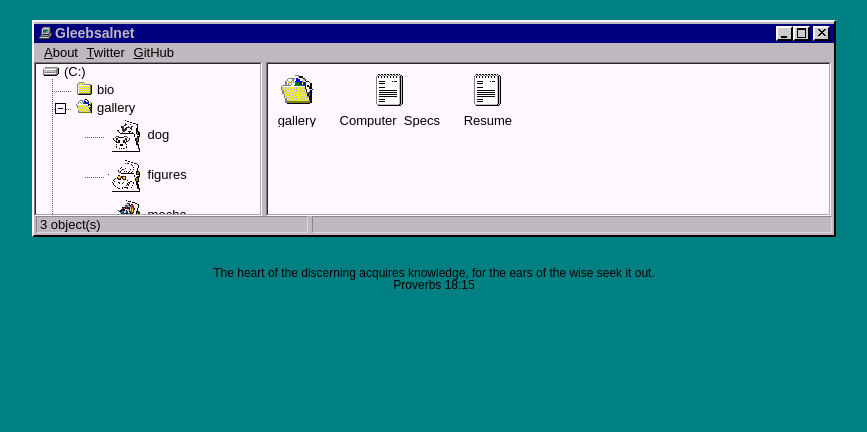
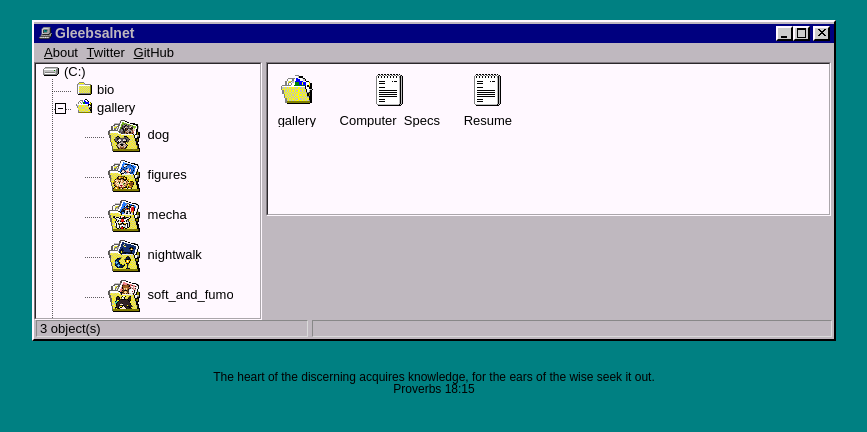
Before and after one commit to Globalnet626/globalnet626.github.io, a Jekyll site: the page built from index.html, in a window 1280 px wide. Shown: the top 432 px of the page, without its empty margins (206-1073 px from the left). Built offline with Jekyll 4.4.1, drawn with Linux system fonts in a browser that asks for light colours.

Commit message:
Keep the yellow checker inside the tag folder icons.
Flood-fill only border-connected white, leave the folder pattern and photo whites opaque, and let the home tree grow so all five tags show.

Co-authored-by: Miguel Silvino <Globalnet626@users.noreply.github.com>

```diff
--- a/_layouts/default.html
+++ b/_layouts/default.html
@@ -23,7 +23,7 @@
 </head>
 <body>
 
-	<div class="wrapper">
+	<div class="wrapper{% if page.home_files %} is-home{% endif %}">
 		{% if page.gallery_folder %}
 		{% include gallery_anchors.html %}
 		{% endif %}
--- a/_sass/_main.scss
+++ b/_sass/_main.scss
@@ -228,6 +228,12 @@ ul.topbar {
 			white-space: nowrap;
 		}
 	}
+}
+// Home tree is 32px tag icons. Let the pane grow so all five rows show.
+.wrapper.is-home .tag_list {
+	height: auto;
+	max-height: none;
+	overflow-y: visible;
 }
 #tag-list {
     background:transparent url(/assets/img/pixel-alt.png) repeat-y 15px 0;
```
Also changed, not shown: assets/img/tags/dog.png, assets/img/tags/figures.png, assets/img/tags/mecha.png, assets/img/tags/nightwalk.png, assets/img/tags/soft_and_fumo.png.
